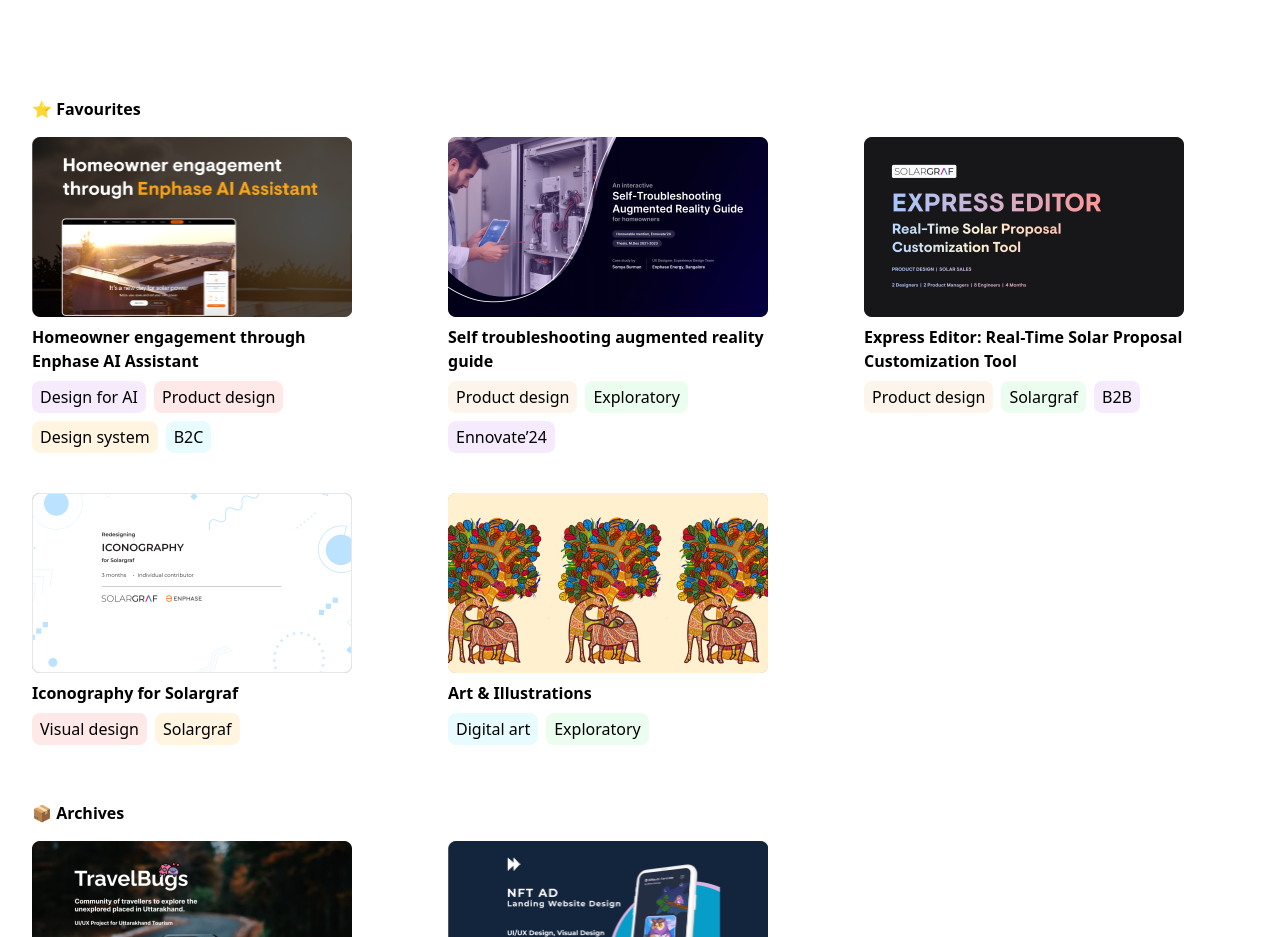
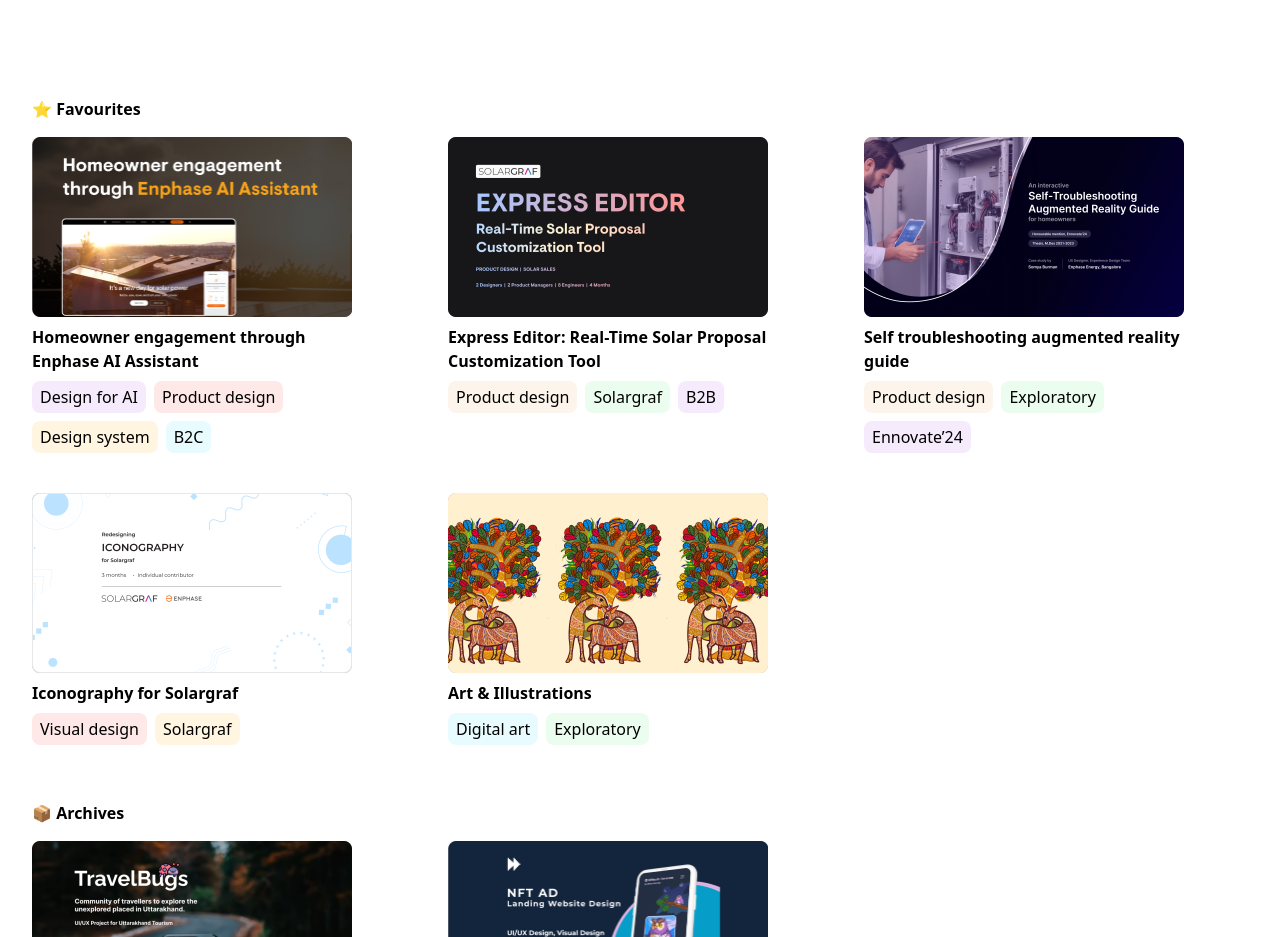
Before and after one commit to vaibhav12saxena/resume-website, a React (Vite) app in the folder Resume-project/: page / in a window 1280 px wide. Shown: the part 780-1717 px from the top of the page. Built offline with nearby package versions, Linux system fonts and the light colour scheme.

Commit message:
fix:changed order of cards

```diff
--- a/Resume-project/src/data/workData.js
+++ b/Resume-project/src/data/workData.js
@@ -15,6 +15,17 @@
         path: "/ai_assistant_somya.pdf",
       },
       {
+        title: "Express Editor: Real-Time Solar Proposal Customization Tool",
+        image: "/assets/express_editor.png",
+        tags: [
+          { title: "Product design", color: "#FDF4EB" },
+          { title: "Solargraf", color: "#EBFDEE" },
+          { title: "B2B", color: "#F5EBFD" },
+        ],
+        description: "Information design. Designed for Enphase.",
+        path: "/express_editor_somya.pdf",
+      },
+      {
         title: "Self troubleshooting augmented reality guide",
         image: "/assets/self_trouble.png",
         tags: [
@@ -24,17 +35,6 @@
         ],
         description: "Designed for Enphase.",
         path: "/ar_troubleshooting_guide_somya.pdf",
-      },
-      {
-        title: "Express Editor: Real-Time Solar Proposal Customization Tool",
-        image: "/assets/express_editor.png",
-        tags: [
-          { title: "Product design", color: "#FDF4EB" },
-          { title: "Solargraf", color: "#EBFDEE" },
-          { title: "B2B", color: "#F5EBFD" },
-        ],
-        description: "Information design. Designed for Enphase.",
-        path: "/express_editor_somya.pdf",
       },
       {
         title: "Iconography for Solargraf",
```
